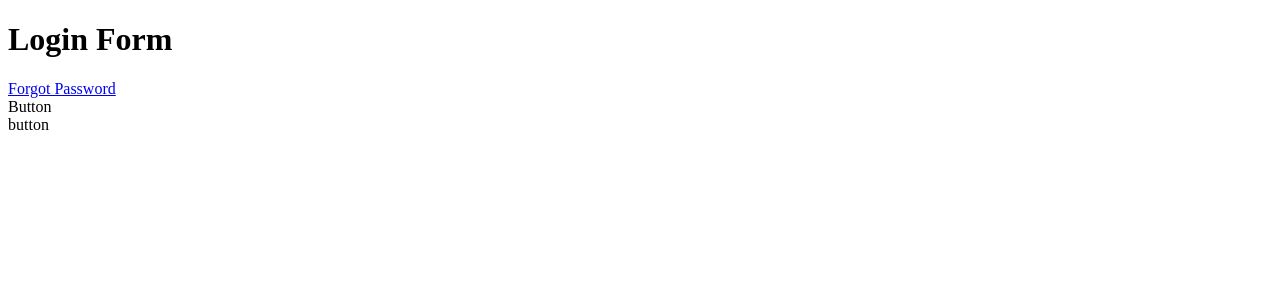
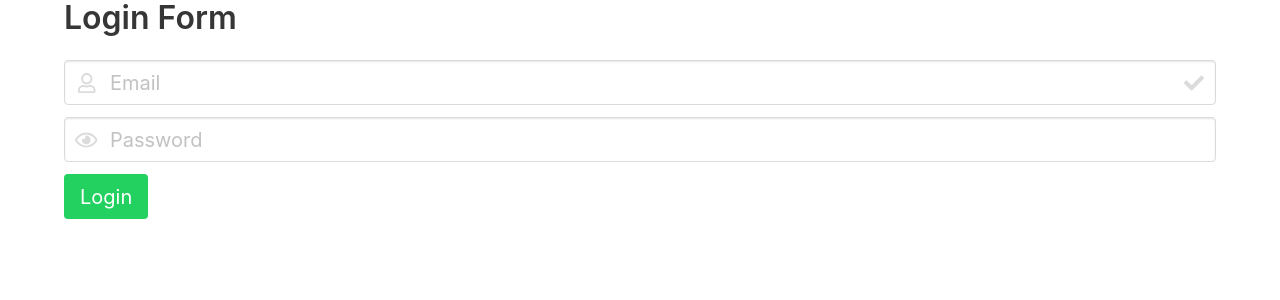
Before and after one commit to waynebrian/crud, a PHP site: page /login.php in a window 1280 px wide. Shown: the top 300 px of the page. Run offline with PHP 8.4, Linux system fonts and the light colour scheme; some libraries are stand-ins or nearby versions.

Commit message:
crud-emelen-logincss

```diff
--- a/index.php
+++ b/index.php
@@ -1,7 +1,11 @@
 <!DOCTYPE html>
+<meta name="viewport" content="width=device-width, initial-scale=1">
 <html>
 <head>
 	<title>Login Form</title>
+	<link rel="stylesheet" type="text/css" href="https://cdnjs.cloudflare.com/ajax/libs/bulma/0.7.5/css/bulma.css">
+	<link rel="stylesheet" type="text/css" href="https://cdnjs.cloudflare.com/ajax/libs/bulma/0.7.5/css/bulma.min.css">
+	<script defer src="https://use.fontawesome.com/releases/v5.3.1/js/all.js"></script>
 </head>
 <body>
 
--- a/login.php
+++ b/login.php
@@ -4,10 +4,32 @@
 			<div class="block">
 				<h1 class="title">Login Form
 				</h1>
-				<span class="content">
-					<a href="#">Forgot Password</a>
-				</span>
+					<div class="field">
+			  <p class="control has-icons-left has-icons-right">
+			    <input class="input is-medium" type="email" placeholder="Email" required>
+			    <span class="icon is-small is-left">
+			      <i class="far fa-user"></i>
+			    </span>
+			    <span class="icon is-small is-right">
+			      <i class="fas fa-check"></i>
+			    </span>
+			  </p>
 			</div>
-			<div class="button">Button</div>
-			<div class="btn">button</div>
+			<div class="field">
+			  <p class="control has-icons-left">
+			    <input class="input is-medium" type="password" placeholder="Password" required>
+			    <span class="icon is-small is-left">
+			      <i class="far fa-eye"></i>
+			    </span>
+			  </p>
+			</div>
+			<div class="field">
+			  <p class="control">
+			    <button class="button is-success is-medium">
+			      Login
+			    </button>
+			  </p>
+			</div>
+			</div>
+
 		</div>
```
